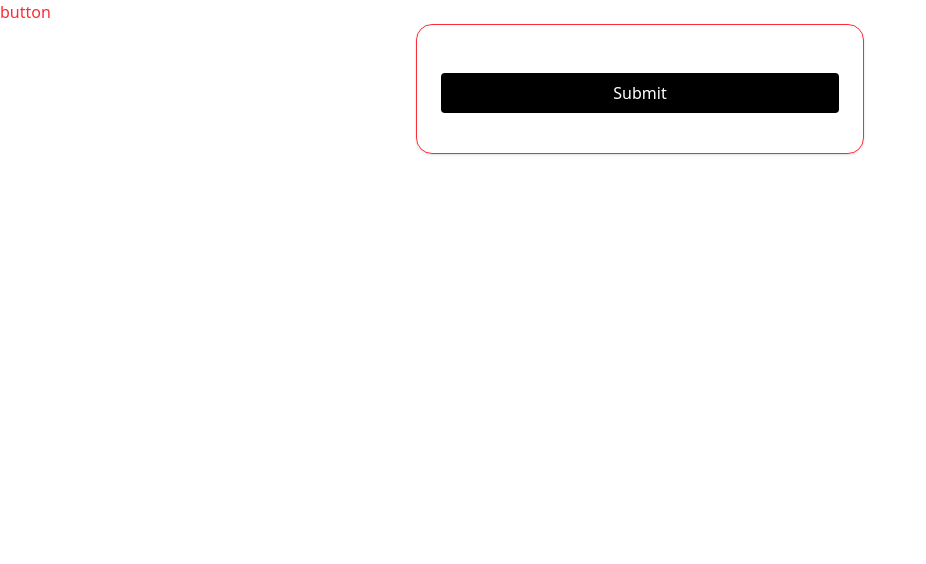
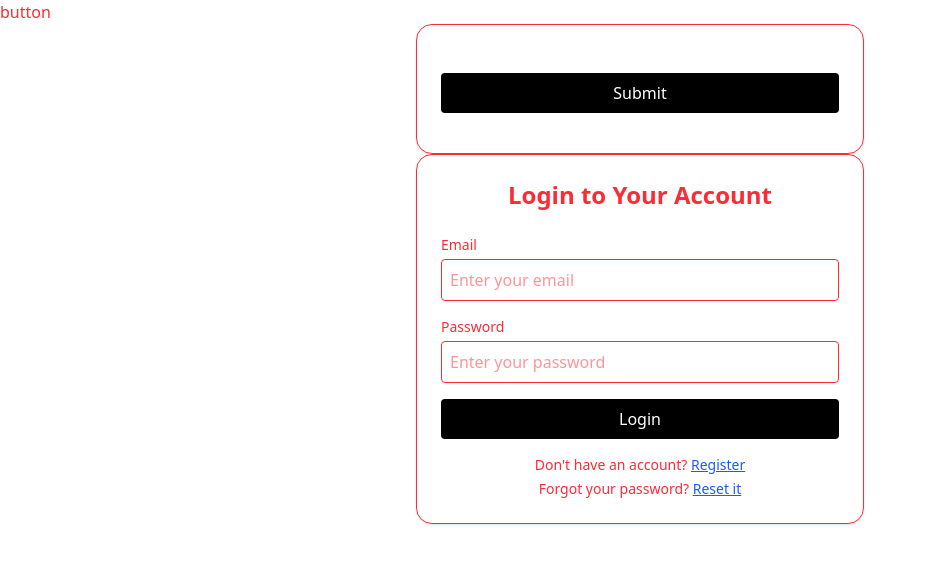
Before and after one commit to Project-ORDO/ordo-client, a React (Vite) app: page / in a window 1280 px wide. Shown: the top 564 px of the page, without its empty margins (0-926 px from the left). Built offline with nearby package versions, Linux system fonts and the light colour scheme.

Commit message:
feat: created the login form

```diff
--- a/package.json
+++ b/package.json
@@ -13,7 +13,8 @@
     "@tailwindcss/vite": "^4.1.11",
     "react": "^19.1.0",
     "react-dom": "^19.1.0",
-    "react-hook-form": "^7.60.0"
+    "react-hook-form": "^7.60.0",
+    "react-router-dom": "^7.7.0"
   },
   "devDependencies": {
     "@eslint/js": "^9.25.0",
--- a/src/App.jsx
+++ b/src/App.jsx
@@ -1,5 +1,6 @@
 import React from 'react'
 import AuthForm from './components/Form'
+import LoginPage from './pages/user/Login'
 
 const App = () => {
   return (
@@ -8,6 +9,7 @@ const App = () => {
         <button className='.btn-primary'>button</button>
       </div>
       <AuthForm />
+      <LoginPage />
     </div>
   )
 }
--- a/src/components/Form.jsx
+++ b/src/components/Form.jsx
@@ -1,4 +1,4 @@
-// import { Link } from "react-router-dom";
+// import  {Link}  from "react-router-dom";
 import { useForm } from "react-hook-form";
 
 const AuthForm = ({
@@ -47,14 +47,30 @@ const AuthForm = ({
       </form>
 
       <div className="mt-4 text-sm text-center space-y-1">
-        {extraLinks.map((link, index) => (
+
+        {/* uncommet this when browser router is availiable */}
+
+        {/* {extraLinks.map((link, index) => (
           <div key={index}>
             {link.label}{" "}
-            {/* <Link to={link.to} className="text-blue-600 underline"> */}
-              {/* {link.text}
-            </Link> */}
+            <Link to={link.to} className="text-blue-600 underline">
+              {link.text}
+            </Link>
           </div>
-        ))}
+        ))} */}
+
+        {extraLinks.map((link, index) => (
+  <div key={index}>
+    {link.label}{" "}
+    <span
+      className="text-blue-600 underline cursor-pointer"
+      onClick={() => console.log(`Clicked on ${link.text}`)}
+    >
+      {link.text}
+    </span>
+  </div>
+))}
+
       </div>
     </div>
   );
--- /dev/null
+++ b/src/pages/user/Login.jsx
@@ -0,0 +1,48 @@
+// import AuthForm from "./components/AuthForm";
+
+import AuthForm from "../../components/Form";
+
+const LoginPage = () => {
+  const handleLogin = (data) => {
+    console.log("Login Data:", data);
+    // Add your login logic here
+  };
+
+  return (
+    <AuthForm
+      heading="Login to Your Account"
+      onSubmit={handleLogin}
+      submitText="Login"
+      fields={[
+        {
+          name: "email",
+          label: "Email",
+          placeholder: "Enter your email",
+          type: "email",
+          validation: { required: "Email is required" },
+        },
+        {
+          name: "password",
+          label: "Password",
+          placeholder: "Enter your password",
+          type: "password",
+          validation: { required: "Password is required" },
+        },
+      ]}
+      extraLinks={[
+        {
+          label: "Don't have an account?",
+          to: "/register",
+          text: "Register",
+        },
+        {
+          label: "Forgot your password?",
+          to: "/forgot-password",
+          text: "Reset it",
+        },
+      ]}
+    />
+  );
+};
+
+export default LoginPage;
```
Also changed, not shown: 1 other file (tests, documents, lock files or other folders).
